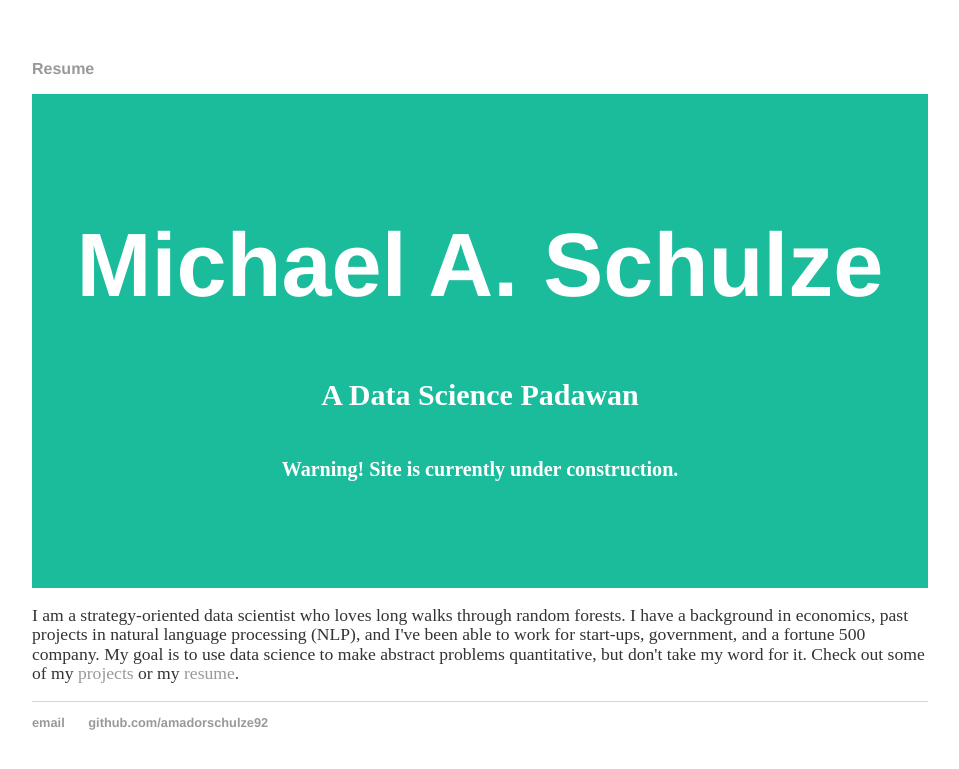
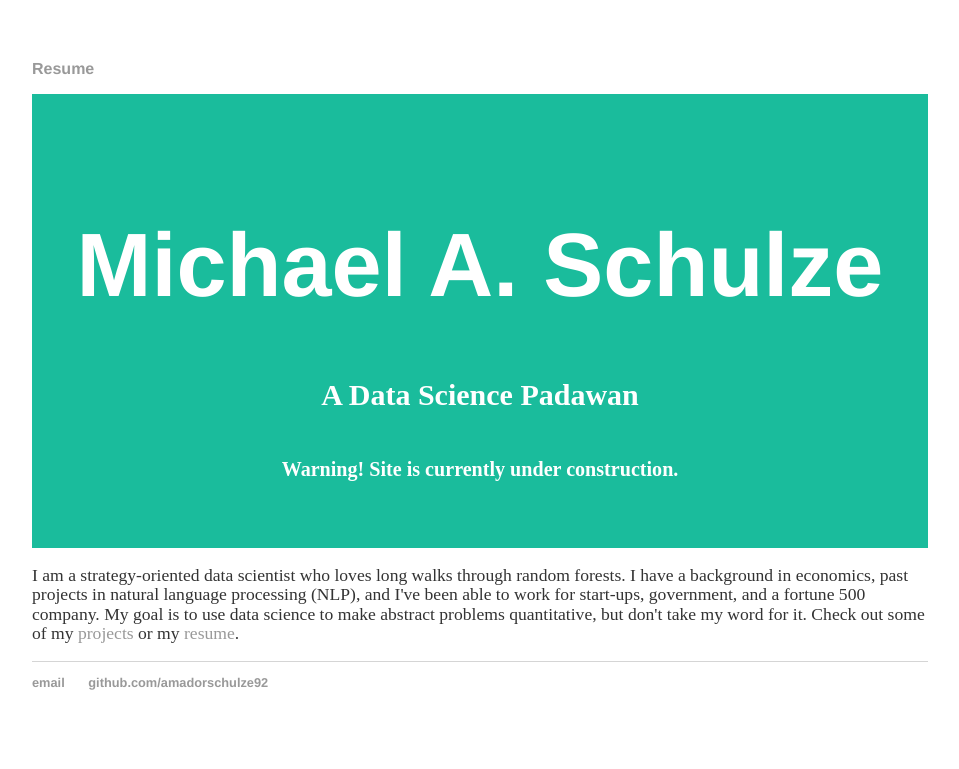
Before and after one commit to amadorschulze92/amadorschulze92.github.io, a Jekyll site: the page built from index.html, in a window 1280 px wide. Shown: the top 769 px of the page, without its empty margins (160-1119 px from the left). Built offline with Jekyll 4.4.1, drawn with Linux system fonts in a browser that asks for light colours.

Commit message:
smaller buffer b/w header and intro

```diff
--- a/assets/css/main.css
+++ b/assets/css/main.css
@@ -53,7 +53,7 @@ ul.posts li {
 }
 
 .header {
-  padding: 60px 40px 60px;
+  padding: 60px 40px 20px;
   text-align: center;
   background: #1abc9c;
   color: white;
```
